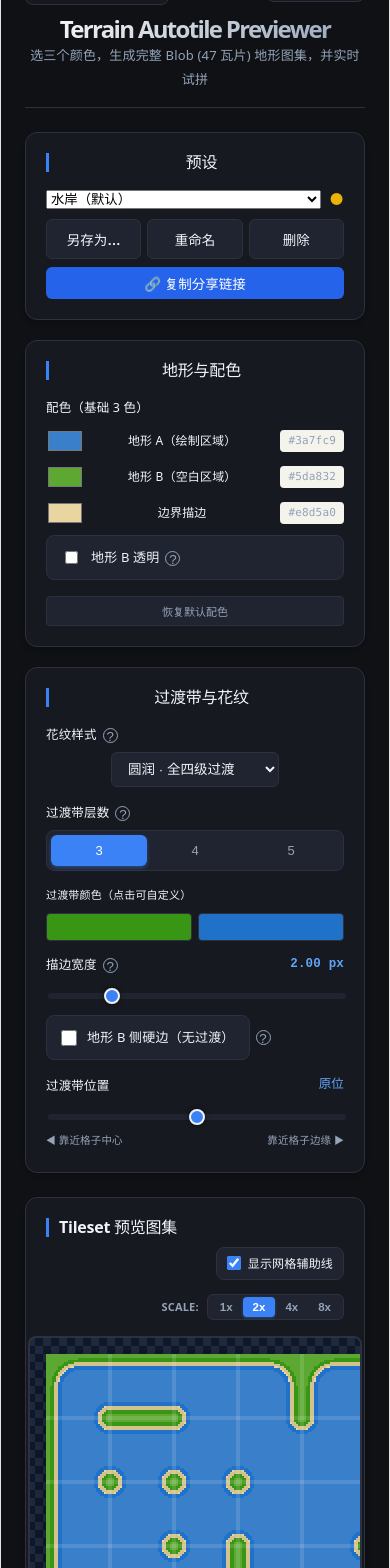
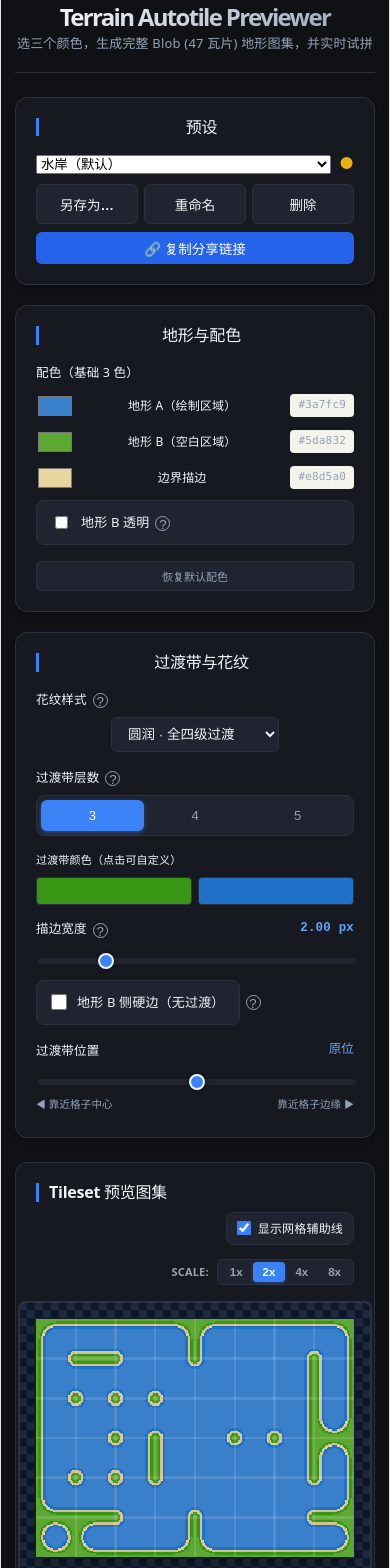
Before and after one commit to zpt0219/adna_tilemap_editor, a React (Vite) app in the folder autotile_mixer/: page / in a window 390 px wide. Shown: the part 60-1628 px from the top of the page. Built offline with nearby package versions, Linux system fonts and the light colour scheme.

Commit message:
feat(autotile_mixer): enhance responsive layout and add tilemap.art domain config

```diff
--- a/autotile_mixer/src/App.css
+++ b/autotile_mixer/src/App.css
@@ -158,11 +158,18 @@ body {
   margin-top: 4px;
 }
 
+@media (max-width: 768px) {
+  .app-container {
+    padding: 12px 14px;
+  }
+}
+
 /* Not enough width for three columns: stack both control columns on the left
-   and let the canvases run full height beside them. */
-@media (max-width: 1500px) {
+   and let the canvases run full height beside them.
+   Maintains 2-column layout on foldable screens (Z Fold, Pixel Fold) and tablets. */
+@media (max-width: 1380px) {
   .main-grid {
-    grid-template-columns: 380px minmax(0, 1fr);
+    grid-template-columns: minmax(250px, 320px) minmax(0, 1fr);
     grid-template-areas:
       "left center"
       "right center";
@@ -170,10 +177,18 @@ body {
   }
 }
 
-@media (max-width: 1024px) {
+@media (max-width: 580px) {
   .main-grid {
     grid-template-columns: 1fr;
     grid-template-areas: "left" "center" "right";
+  }
+}
+
+@media (max-width: 1024px) {
+  .sidebar {
+    display: grid;
+    grid-template-columns: repeat(auto-fit, minmax(250px, 1fr));
+    gap: 16px;
   }
 }
 
@@ -676,11 +691,13 @@ body {
   background: #0b0d12;
   border: 1px solid var(--line);
   border-radius: 8px;
-  padding: 16px;
+  padding: 12px;
   width: 100%;
   max-width: 100%;
   max-height: 550px;
   overflow: auto;
+  -webkit-overflow-scrolling: touch;
+  box-sizing: border-box;
   display: flex;
   position: relative;
 }
@@ -1110,7 +1127,8 @@ body {
   left: 50%;
   transform: translate(-50%, -50%);
   z-index: 2001;
-  width: min(460px, 92vw);
+  width: min(480px, 92vw);
+  max-height: 90vh;
   background: #14171f;
   border: 1px solid var(--line);
   border-radius: 14px;
@@ -1141,6 +1159,7 @@ body {
   align-items: center;
   gap: 16px;
   text-align: center;
+  overflow-y: auto;
 }
 
 .restore-preview-box {
--- a/autotile_mixer/src/App.tsx
+++ b/autotile_mixer/src/App.tsx
@@ -158,13 +158,16 @@ function ResetLink({ label, title, onClick }: {
   );
 }
 
-/** Render the full 6x8 Blob47 autotile sheet (192x256) rendered from a Recipe object. */
-function RecipePreviewCanvas({ recipe, displayWidth = 192, displayHeight = 256 }: {
+/** Render the full 6x8 Blob47 autotile sheet rendered from a Recipe object. */
+function RecipePreviewCanvas({ recipe, displayWidth, displayHeight }: {
   recipe: Recipe;
   displayWidth?: number;
   displayHeight?: number;
 }) {
   const canvasRef = useRef<HTMLCanvasElement | null>(null);
+
+  const targetWidth = displayWidth ?? SHEET_WIDTH;
+  const targetHeight = displayHeight ?? SHEET_HEIGHT;
 
   useEffect(() => {
     const canvas = canvasRef.current;
@@ -208,8 +211,11 @@ function RecipePreviewCanvas({ recipe, displayWidth = 192, displayHeight = 256 }
     <canvas
       ref={canvasRef}
       style={{
-        width: `${displayWidth}px`,
-        height: `${displayHeight}px`,
+        width: `${targetWidth}px`,
+        height: `${targetHeight}px`,
+        maxWidth: '100%',
+        maxHeight: '60vh',
+        objectFit: 'contain',
         imageRendering: 'pixelated',
         borderRadius: '8px',
         border: '1px solid var(--line)',
@@ -911,6 +917,7 @@ export default function App() {
   const handlePointerMove = (e: React.PointerEvent<HTMLCanvasElement>) => {
     if (!isDrawing) return;
     if (lastPaintPointerIdRef.current !== e.pointerId) return;
+    e.preventDefault();
     const canvas = playgroundCanvasRef.current;
     if (!canvas) return;
 
@@ -1796,7 +1803,9 @@ export default function App() {
                 className="tileset-canvas"
                 style={{
                   width: `${BLOB47_COLS * TILE_SIZE * zoom}px`,
-                  height: `${BLOB47_ROWS * TILE_SIZE * zoom}px`
+                  maxWidth: '100%',
+                  aspectRatio: `${BLOB47_COLS} / ${BLOB47_ROWS}`,
+                  height: 'auto',
                 }}
               />
             </div>
@@ -1864,7 +1873,9 @@ export default function App() {
                 onContextMenu={(e) => e.preventDefault()}
                 style={{
                   width: `${COLS * TILE_SIZE * playgroundZoom}px`,
-                  height: `${ROWS * TILE_SIZE * playgroundZoom}px`,
+                  maxWidth: playgroundZoom === 1 ? '100%' : undefined,
+                  aspectRatio: `${COLS} / ${ROWS}`,
+                  height: 'auto',
                   touchAction: 'none',
                 }}
               />
@@ -1968,7 +1979,7 @@ export default function App() {
             </div>
             <div className="restore-modal-body">
               <div className="restore-preview-box">
-                <RecipePreviewCanvas recipe={pendingSavedRecipe} displayWidth={192} displayHeight={256} />
+                <RecipePreviewCanvas recipe={pendingSavedRecipe} />
                 <div className="restore-preview-meta">
                   <span className="meta-tag">{t.savedCanvasPreview}</span>
                   <div className="meta-colors">
```
Also changed, not shown: 1 other file (tests, documents, lock files or other folders).
